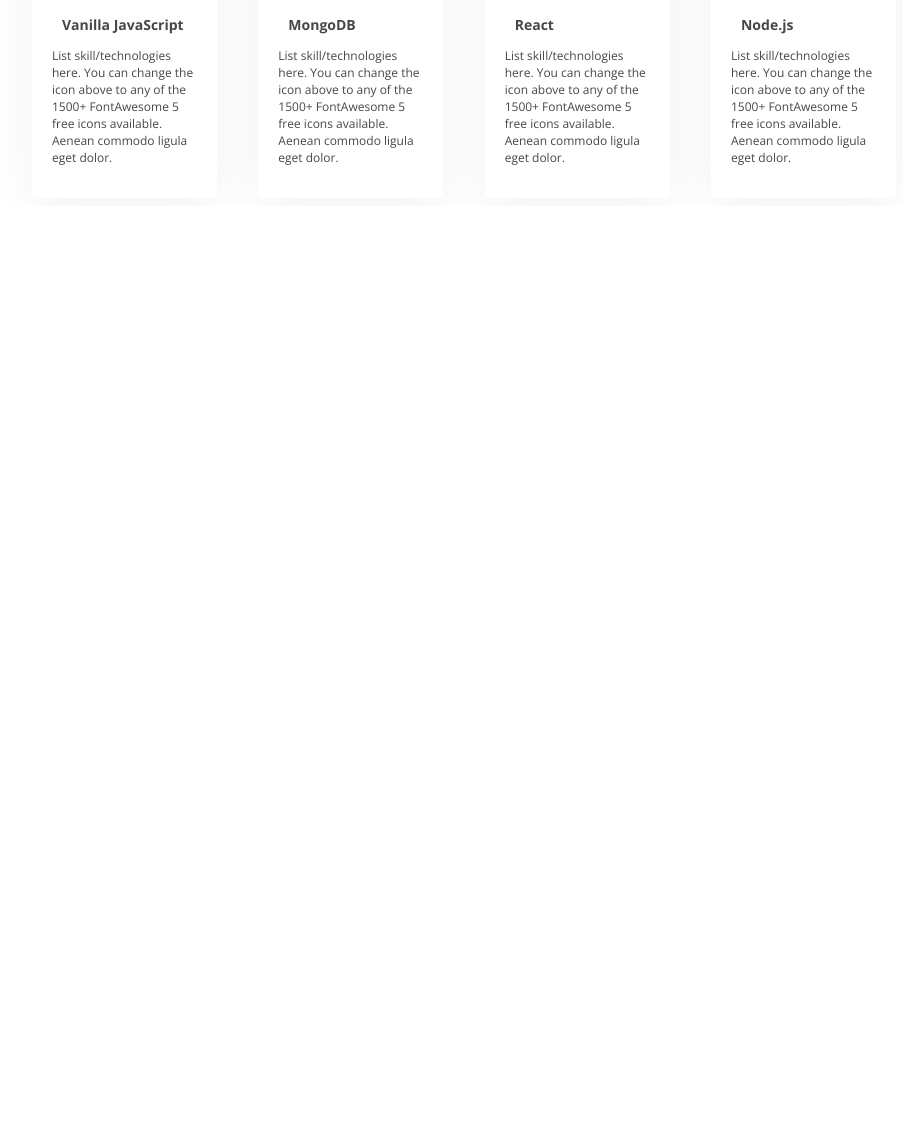
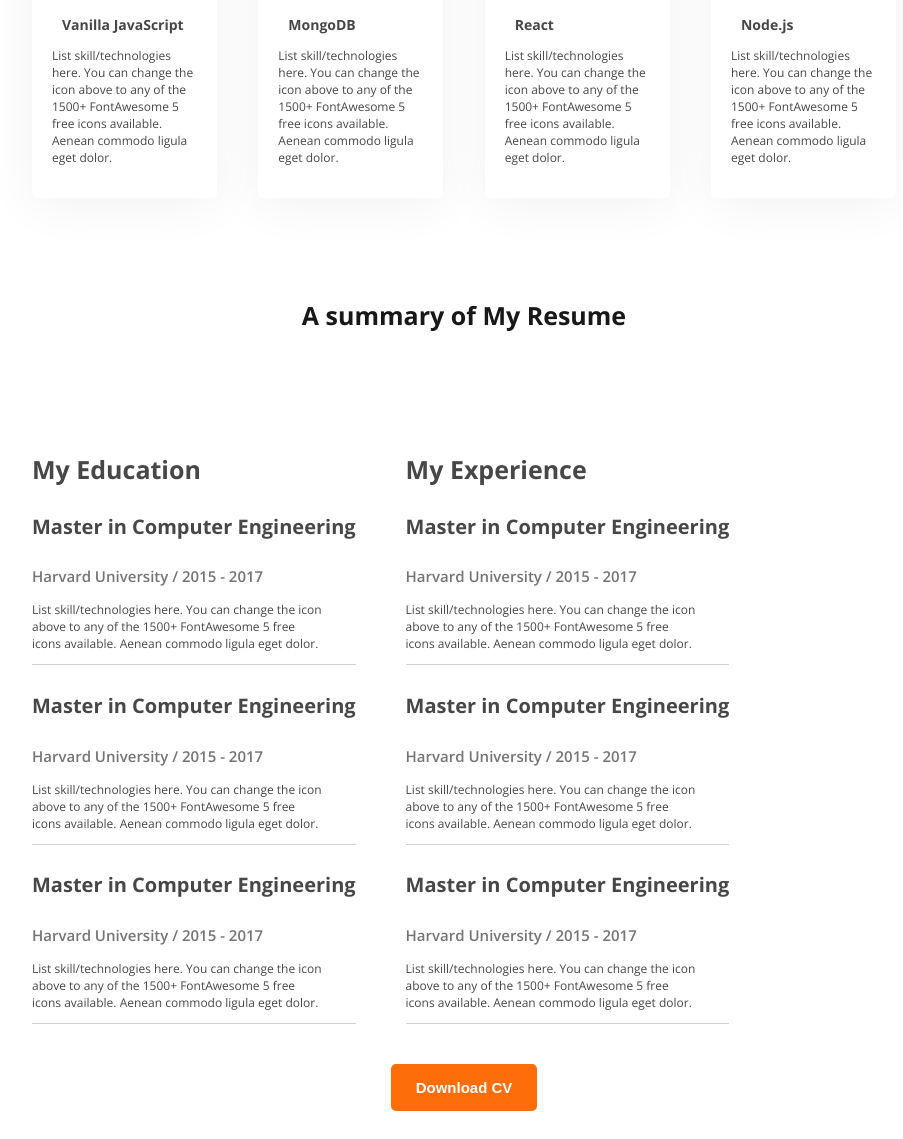
Before and after one commit to shaimazerin46/web_developer_protfolio, a plain HTML site: page index.html in a window 1280 px wide. Shown: the part 1703-2842 px from the top of the page, without its empty margins (176-1079 px from the left). Before the commit the page ends 1909 px from the top, so only its background shows below. Drawn offline with nearby package versions, Linux system fonts and the light colour scheme.

Commit message:
adding resume

```diff
--- a/index.html
+++ b/index.html
@@ -103,6 +103,59 @@
                 </div>
             </div>
         </section>
+
+        <!-- skill section end -->
+         <section class="resume">
+            <h3 class="section_title dark-1 text_center">A summary of My Resume</h3>
+            <div class="resume_container">
+                <div class="resume_col">
+                   <h2 class="resume_col_title dark-2">My Education</h2>
+                   <div class="experience">
+                    <h4 class="exp_h4 dark-2">Master in Computer Engineering</h4>
+                    <p class="exp_p1">Harvard University / 2015 - 2017</p>
+                    <p class="section_desc exp_p2">List skill/technologies here. You can change the icon above
+                        to any of the 1500+ FontAwesome 5 free icons available. Aenean commodo ligula eget dolor.</p>
+                   </div>
+                   <div class="experience">
+                    <h4 class="exp_h4 dark-2">Master in Computer Engineering</h4>
+                    <p class="exp_p1">Harvard University / 2015 - 2017</p>
+                    <p class="section_desc exp_p2">List skill/technologies here. You can change the icon above
+                        to any of the 1500+ FontAwesome 5 free icons available. Aenean commodo ligula eget dolor.</p>
+                   </div>
+                   <div class="experience">
+                    <h4 class="exp_h4 dark-2">Master in Computer Engineering</h4>
+                    <p class="exp_p1">Harvard University / 2015 - 2017</p>
+                    <p class="section_desc exp_p2">List skill/technologies here. You can change the icon above
+                        to any of the 1500+ FontAwesome 5 free icons available. Aenean commodo ligula eget dolor.</p>
+                   </div>
+                </div>
+                <div class="resume_col">
+                    <h2 class="resume_col_title dark-2">My Experience </h2>
+                    <div class="experience">
+                     <h4 class="exp_h4 dark-2">Master in Computer Engineering</h4>
+                     <p class="exp_p1">Harvard University / 2015 - 2017</p>
+                     <p class="section_desc exp_p2">List skill/technologies here. You can change the icon above
+                         to any of the 1500+ FontAwesome 5 free icons available. Aenean commodo ligula eget dolor.</p>
+                    </div>
+                    <div class="experience">
+                     <h4 class="exp_h4 dark-2">Master in Computer Engineering</h4>
+                     <p class="exp_p1">Harvard University / 2015 - 2017</p>
+                     <p class="section_desc exp_p2">List skill/technologies here. You can change the icon above
+                         to any of the 1500+ FontAwesome 5 free icons available. Aenean commodo ligula eget dolor.</p>
+                    </div>
+                    <div class="experience">
+                     <h4 class="exp_h4 dark-2">Master in Computer Engineering</h4>
+                     <p class="exp_p1">Harvard University / 2015 - 2017</p>
+                     <p class="section_desc exp_p2">List skill/technologies here. You can change the icon above
+                         to any of the 1500+ FontAwesome 5 free icons available. Aenean commodo ligula eget dolor.</p>
+                    </div>
+                 </div>
+            </div>
+            <div class="resume_btn text_center">
+                <button class="btn text_center">Download CV</button>
+            </div>
+
+         </section>
     </main>
 
     <footer></footer>
--- a/style/style.css
+++ b/style/style.css
@@ -178,3 +178,36 @@ skills start */
 .skill_img{
     padding: 10px;
 }
+/* resume start */
+.resume_container{
+    display: flex;
+   gap: 50px;
+}
+.resume_col_title{
+    font-size: 25px;
+    font-weight: bold;
+}
+.exp_h4{
+    font-size: 20px;
+    font-weight: bold;
+}
+.exp_p1{
+    font-size: 15px;
+    color: rgba(117, 117, 117, 1);
+    font-weight: 600;
+}
+.exp_p2{
+    width: 290px;
+}
+.experience{
+    border-bottom: 1px solid rgba(209, 209, 209, 1);
+}
+.resume h3{
+    margin: 100px;
+}
+.resume_container{
+    margin-bottom: 20px;
+}
+.resume > .resume_btn button{
+    margin: 20px 0px 20px;
+}
```
